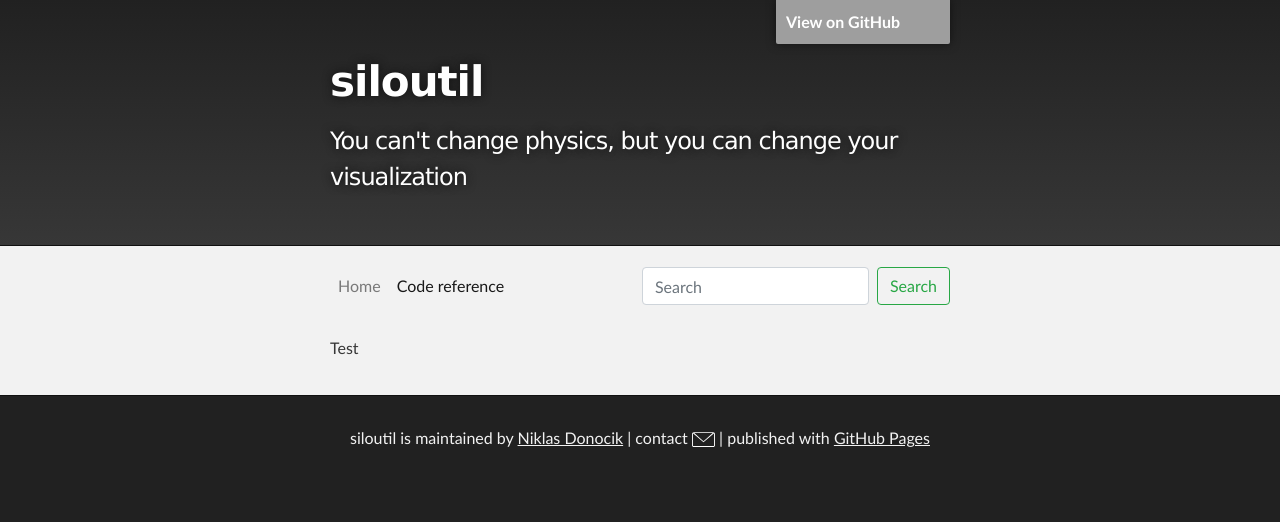
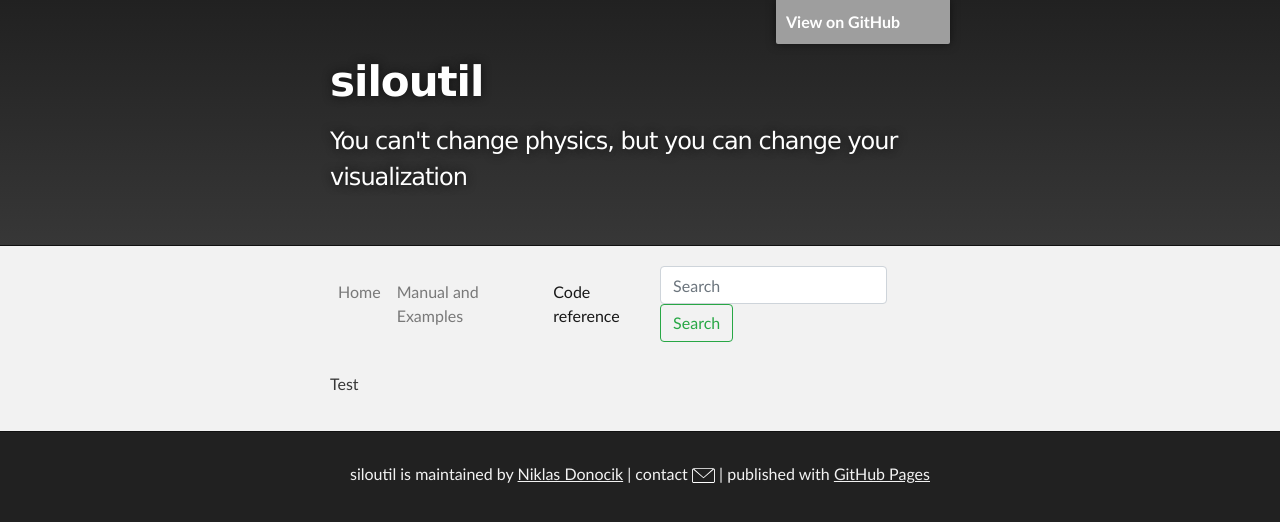
Before and after one commit to siloutil/siloutil.github.io, a Jekyll site: the page built from doc/README.md, in a window 1280 px wide. Shown: the top 522 px of the page. Built offline with Jekyll 4.4.1, drawn with Linux system fonts in a browser that asks for light colours; our own code applies the rules of GitHub Pages for plain Markdown files; grey boxes are pictures that could not be loaded.

Commit message:
Update default.html

```diff
--- a/_layouts/default.html
+++ b/_layouts/default.html
@@ -42,6 +42,14 @@
                 {% else %}
                 <li class="nav-item">
                   <a class="nav-link" href="/">Home</a>
+                {% endif %}
+                </li>
+                {% if page.url contains "/manual" %}
+                <li class="nav-item active">
+                  <a class="nav-link" href="/manual">Manual and Examples <span class="sr-only">(current)</span></a>
+                {% else %}
+                <li class="nav-item">
+                  <a class="nav-link" href="/manual">Manual and Examples</a>
                 {% endif %}
                 </li>
                 {% if page.url contains "/doc" %}
```
